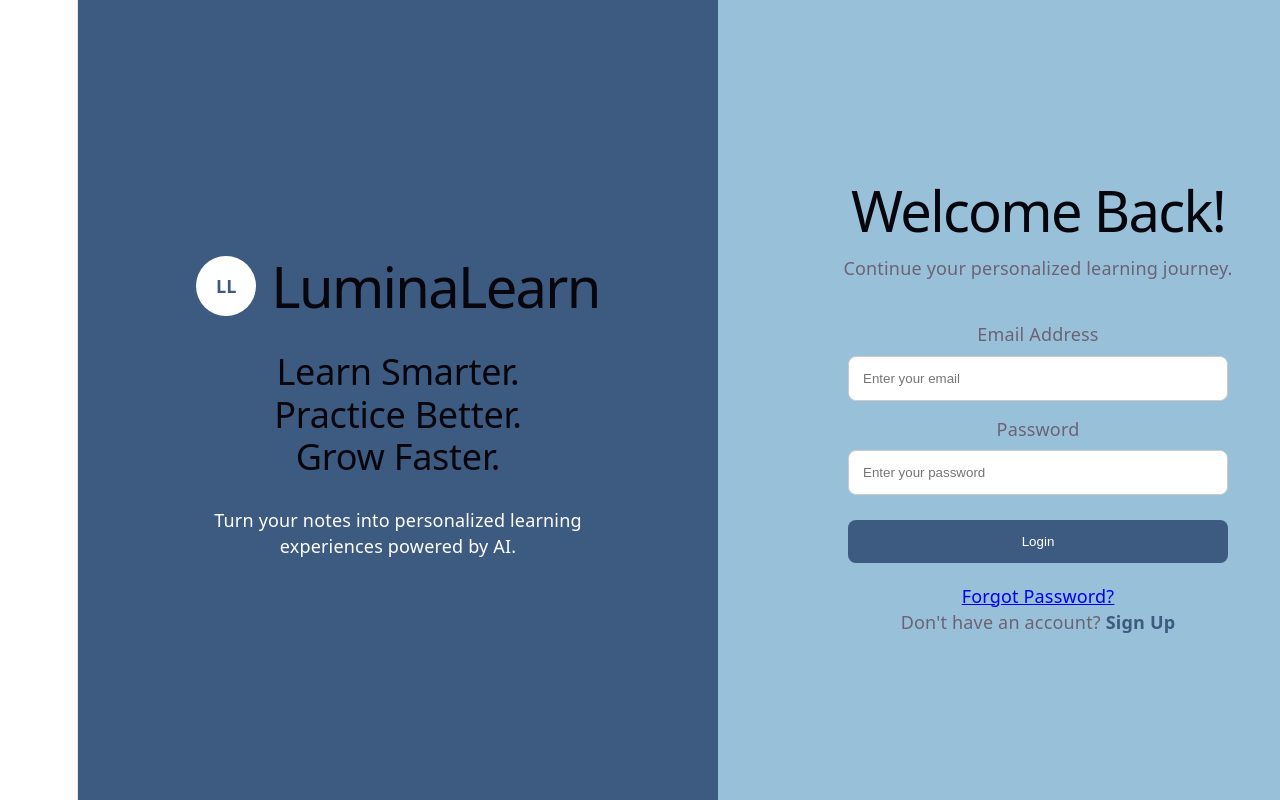
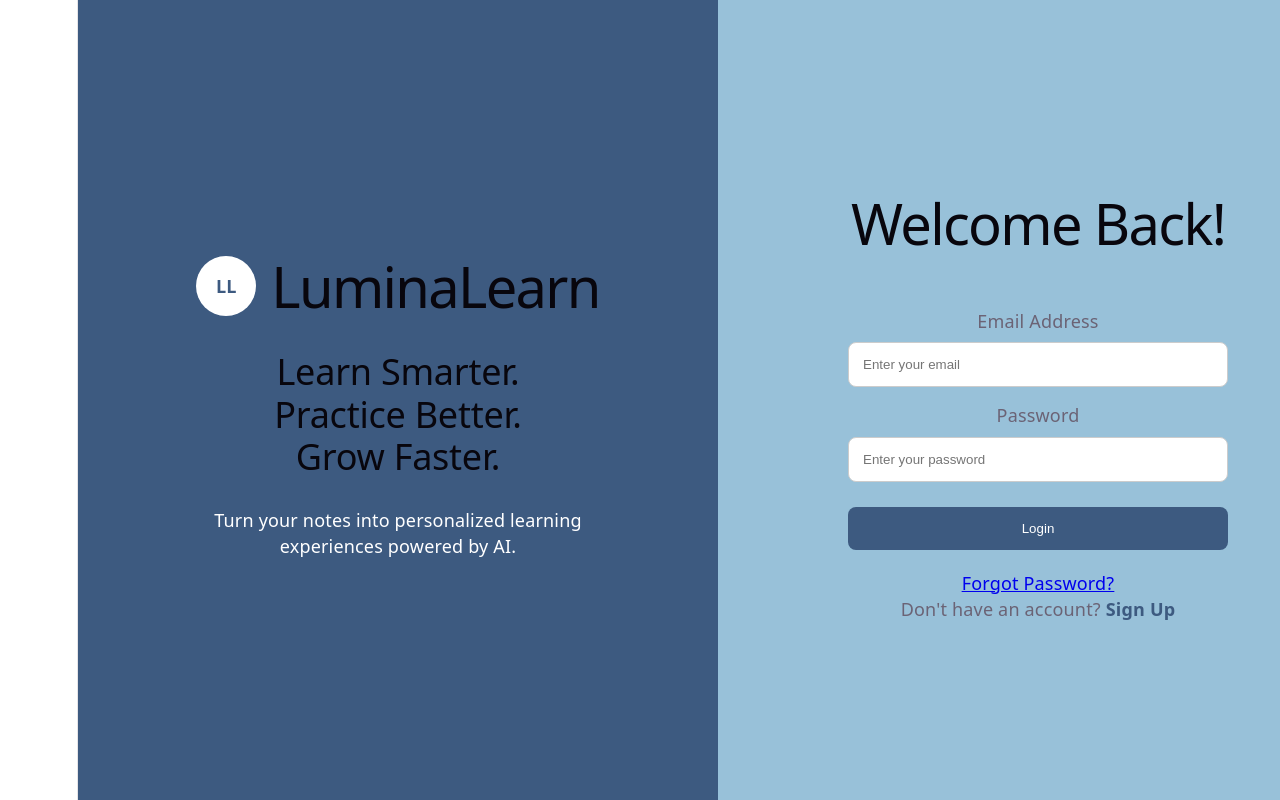
Before and after one commit to Samiksha-1312/LuminaLearn, a React app: page / in a window 1280 px wide. Shown: the top 800 px of the page. Built offline with nearby package versions, Linux system fonts and the light colour scheme; the HTML template or start-up script is replaced by a standard one.

Commit message:
Remove introductory paragraph from LoginForm
Removed the introductory paragraph from the login form.

```diff
--- a/src/components/LoginForm.jsx
+++ b/src/components/LoginForm.jsx
@@ -6,9 +6,6 @@ function LoginForm() {
 
       <h1>Welcome Back!</h1>
 
-      <p>
-        Continue your personalized learning journey.
-      </p>
 
       <form>
 
```
